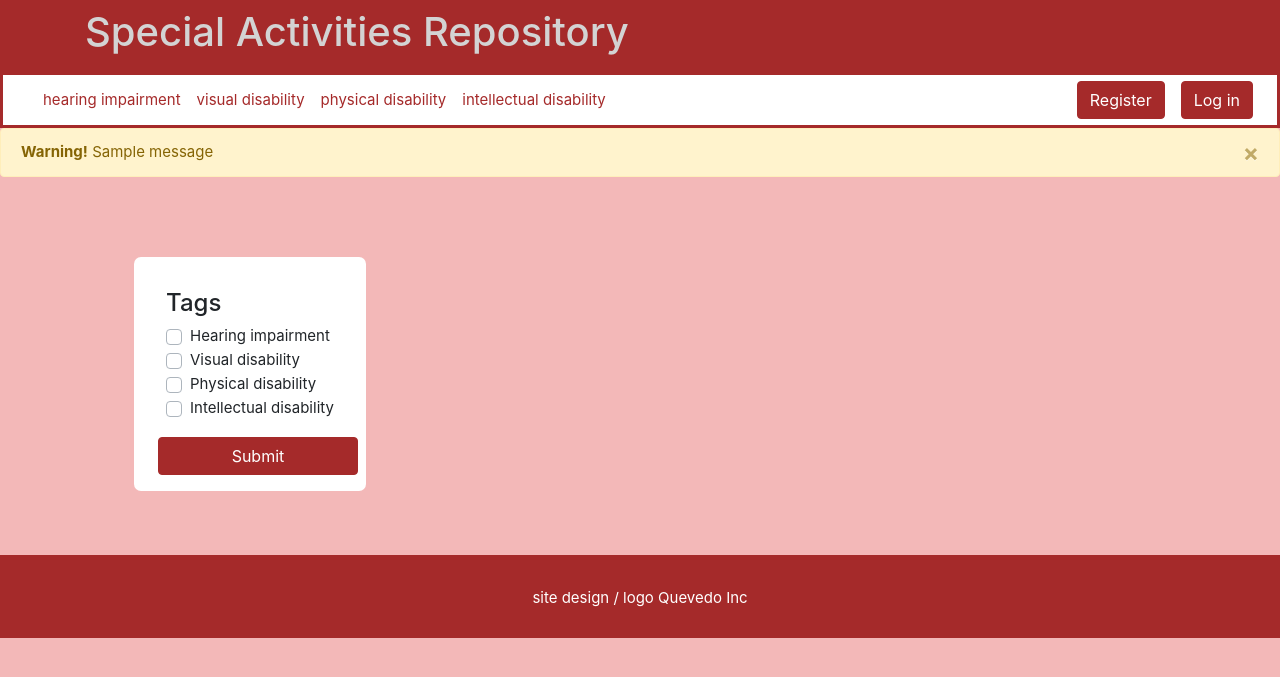
After one commit to IvanSampere/finalProjectCS50, a Flask app: page /content in a window 1280 px wide. The commit adds this page. Shown: the top 677 px of the page. Run offline with Flask 2, Linux system fonts and the light colour scheme; tables that the repository leaves empty hold one stand-in row (values such as "Sample post"); one stand-in notice (Sample message) is shown; some libraries are stand-ins or nearby versions.

Commit message:
js login and register, logic login and register, start logic content and start html content

```diff
--- a/app.py
+++ b/app.py
@@ -1,6 +1,6 @@
 import os
 
-from flask import Flask, render_template, session, redirect, request
+from flask import Flask, render_template, session, redirect, request, flash
 from flask_session import Session
 from tempfile import mkdtemp
 from werkzeug.security import check_password_hash, generate_password_hash
@@ -35,13 +35,18 @@ def login():
 
     if request.method == "POST":
         # Get the data from the form
-        username = request.form.get("username")
+        username = request.form.get("username") # Also for the email
         password = request.form.get("password")
         # Query database for username
-        row_user = db.execute("SELECT * FROM users WHERE username = ?", username)
+        row_user = db.execute("SELECT * FROM users WHERE username = ? OR email = ?", username, username)
         # Check the username exist and the password is correct
-        if len(row_user) == 1 and check_password_hash(row_user[0]['hash'], password):
-            session['user_id'] = row_user[0]['id']
+        if len(row_user) != 1 or not check_password_hash(row_user[0]['hash'], password):
+            flash("Invalid user/email or password")
+            return redirect("/login")
+
+        # Keep the data from the session
+        session['user_id'] = row_user[0]['id']
+        session['username'] = row_user[0]['username']
         # redirect to the index
         return redirect("/")
 
@@ -57,6 +62,15 @@ def register():
         password = request.form.get("password")
         # Generate a password hash
         password = generate_password_hash(password)
+        # Ensure the username is not taken
+        usernames = db.execute("SELECT * FROM users")
+        for username_list in usernames:
+            if username == username_list['username']:
+                flash("The username already taken")
+                return redirect("/register")
+            if email == username_list['email']:
+                flash("The email already exist, try to log in")
+                return redirect("/register")
         # Execute a query to insert the data to the table users
         db.execute("INSERT INTO users (username, email, hash) VALUES (?, ?, ?)",
                     username, email, password)
@@ -74,6 +88,15 @@ def log_out():
     # redirect to the index
     return redirect("/")
 
+@app.route("/content", methods=['GET', 'POST'])
+def content():
+    if request.method == 'POST':
+        tag = request.form.getlist("tag")
+        print(tag[0])
+        return redirect("/content")
+    else:
+        content = request.args.get("q")
+        return render_template("content.html")
 
 @app.route("/new_activity", methods=["GET", "POST"])
 def new_activity():
--- a/static/styles.css
+++ b/static/styles.css
@@ -68,7 +68,6 @@ nav {
 
 }
 
-
 main .btn, main .btn:hover {
     width: 100%;
     height: auto;
@@ -76,11 +75,27 @@ main .btn, main .btn:hover {
     background-color: brown;
     border-color: brown;
 }
+
 #btn_nav {
     text-align: center;
-    margin: auto 1rem;
+    margin: auto 0.5rem;
+    padding: auto;
     height: auto;
     color: white;
     background-color: brown;
     border-color: brown;
 }
+
+#filter_div {
+    display: block;
+    text-align: left;
+    float: left;
+    margin: 1rem;
+    padding: 1rem;
+    background-color: white;
+    border-radius: 7px !important;
+
+}
+#tags {
+    padding: 1rem;
+}
--- /dev/null
+++ b/templates/content.html
@@ -0,0 +1,32 @@
+{% extends "layout.html" %}
+
+{% block title %}
+    Content
+{% endblock %}
+
+{% block main %}
+    <div id="filter_div">
+        <form action="/content" method="POST">
+            <div id="tags">
+                <h4>Tags</h4>
+                <div class="custom-control custom-checkbox">
+                    <input type="checkbox" class="custom-control-input" id="customCheck" name="tag" value="hearing">
+                    <label class="custom-control-label" for="customCheck">Hearing impairment</label>
+                </div>
+                <div class="custom-control custom-checkbox">
+                    <input type="checkbox" class="custom-control-input" id="customCheck1" name="tag" value="visual">
+                    <label class="custom-control-label" for="customCheck1">Visual disability</label>
+                </div>
+                <div class="custom-control custom-checkbox">
+                    <input type="checkbox" class="custom-control-input" id="customCheck2" name="tag" value="physical">
+                    <label class="custom-control-label" for="customCheck2">Physical disability</label>
+                </div>
+                <div class="custom-control custom-checkbox">
+                    <input type="checkbox" class="custom-control-input" id="customCheck3" name="tag" value="intellectual">
+                    <label class="custom-control-label" for="customCheck3">Intellectual disability</label>
+                </div>
+            </div>
+            <input id="btn_nav" class="nav-item btn" type="submit" value="Submit">
+        </form>
+    </div>
+{% endblock %}
--- a/templates/layout.html
+++ b/templates/layout.html
@@ -18,20 +18,21 @@
 <body>
     <div id="title" class="jumbotron jumbotron-fluid">
         <div class="container">
-            <h1><a href="/" style="text-decoration: none;">Welcome to Special Activities</a></h1>
+            <h1><a href="/" style="text-decoration: none;">Special Activities Repository</a></h1>
         </div>
     </div>
     <nav class="navbar navbar-expand-sm bg-white navbar-dark">
         <ul class="navbar-nav" style="margin-left: 1rem;">
-            <li class="nav-item"><a class="nav-link" href="#">Link 1</a></li>
-            <li class="nav-item"><a class="nav-link" href="#">Link 1</a></li>
-            <li class="nav-item"><a class="nav-link" href="#">Link 1</a></li>
-            <li class="nav-item"><a class="nav-link" href="#">Link 1</a></li>
-            <li class="nav-item"><a class="nav-link" href="#">Link 1</a></li>
+            <form class="navbar-nav" action="/content" method="GET">
+                <li class="nav-item"><a class="nav-link" href="/content?q=hearing_impairment">hearing impairment</a></li>
+                <li class="nav-item"><a class="nav-link" href="/content?q=visual_disability">visual disability</a></li>
+                <li class="nav-item"><a class="nav-link" href="/content?q=physical_disability">physical disability</a></li>
+                <li class="nav-item"><a class="nav-link" href="/content?q=intelectual_disability">intellectual disability</a></li>
+            </form>
         </ul>
         {% if session.user_id %}
         <ul class="navbar-nav ml-auto">
-            <button id="btn_nav" class="nav-item btn dropdown-toggle" data-toggle="dropdown">{{ session.user_id }}</button>
+            <button id="btn_nav" class="nav-item btn dropdown-toggle" data-toggle="dropdown">{{ session.username }}</button>
             <div id="dropdown_user" class="dropdown-menu dropdown-menu-right">
                 <li class="nav-item"><a class="nav-link" href="/new_activity">New Activity</a></li>
                 <li class="nav-item"><a class="nav-link" href="/log_out">Log out</a></li>
@@ -46,6 +47,17 @@
         {% endif %}
     </nav>
 
+    {% if get_flashed_messages() %}
+    <header>
+        {% for message in get_flashed_messages() %}
+        <div class="alert alert-warning alert-dismissible fade show">
+            <button type="button" class="close" data-dismiss="alert">&times;</button>
+            <strong>Warning!</strong> {{message}}
+          </div>
+        {% endfor %}
+    </header>
+    {% endif %}
+
     <main class="container p-5">
         {% block main %} {% endblock %}
     </main>
```
Also changed, not shown: templates/login.html (+30 -4 lines), templates/register.html (+40 -5 lines), project.db.
